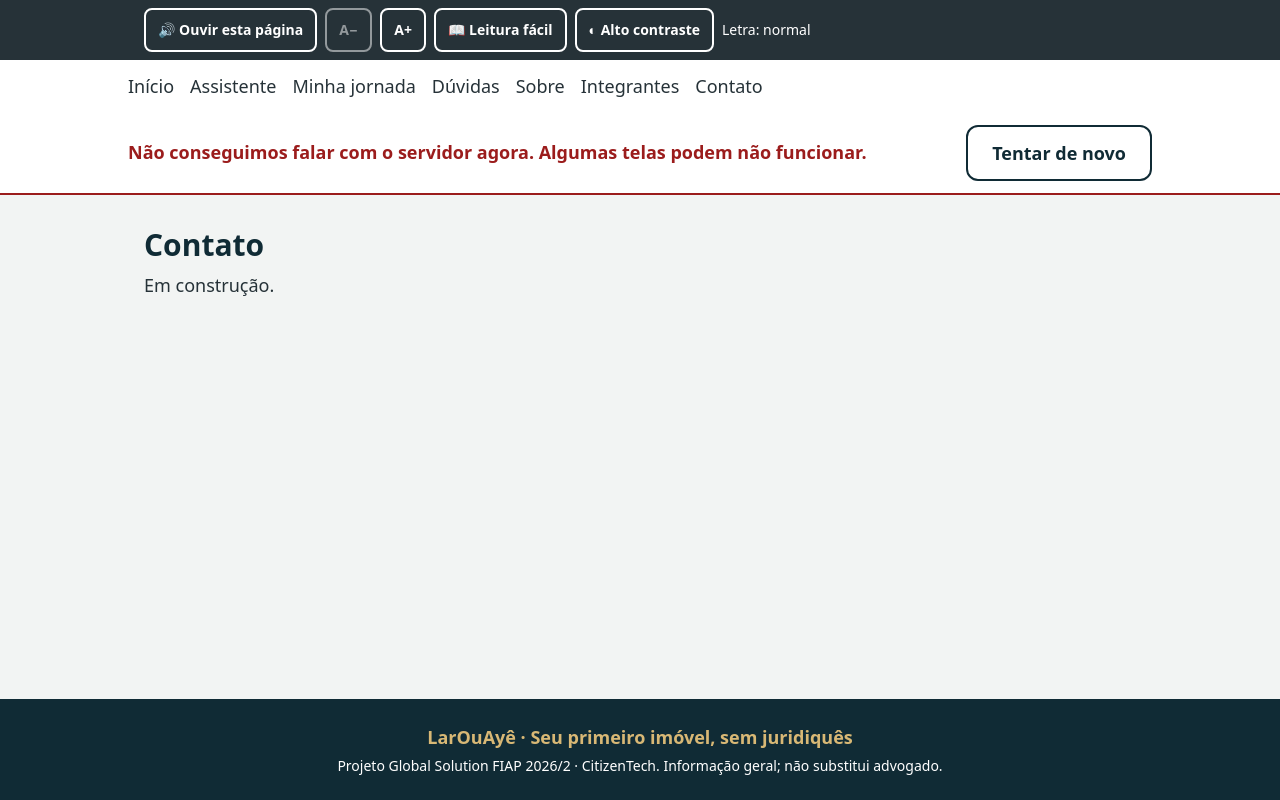
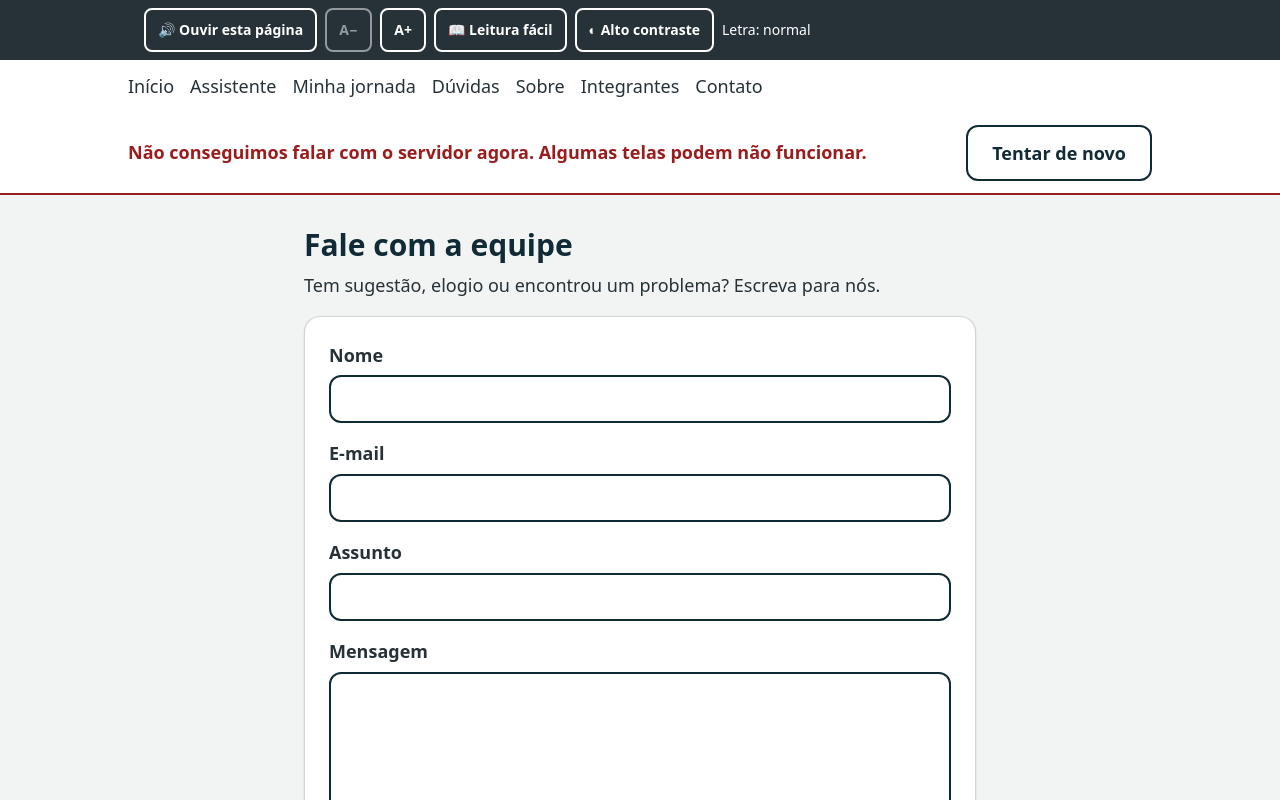
Before and after one commit to Jonatanfeitosa/larouaye-front-java, a React (Vite) app: page /contato in a window 1280 px wide. Shown: the top 800 px of the page. Built offline with nearby package versions, Linux system fonts and the light colour scheme; no server answers.

Commit message:
feat(pages): cria página de Contato com validação e mensagens claras

```diff
--- a/src/pages/Contato.tsx
+++ b/src/pages/Contato.tsx
@@ -1,12 +1,69 @@
+import { useState } from 'react'
+import { useForm } from 'react-hook-form'
+import { zodResolver } from '@hookform/resolvers/zod'
+import { Button } from '../components/Button'
+import { CampoAreaTexto } from '../components/CampoAreaTexto'
+import { CampoTexto } from '../components/CampoTexto'
+import { Card } from '../components/Card'
+import { ResumoErros } from '../components/ResumoErros'
+import { contatoSchema, type ContatoDados } from '../schemas/contatoSchema'
 import { useTituloPagina } from '../hooks/useTituloPagina'
 
-// Página provisória do núcleo. Quem é dono desta página SUBSTITUI este arquivo pela versão real.
+const EMAIL = (import.meta.env.VITE_EMAIL_CONTATO as string | undefined) ?? ''
+
+// Honesto: não finge envio. Se houver e-mail configurado, abre o app de e-mail da pessoa com a mensagem pronta.
 export function Contato() {
   useTituloPagina('Contato')
+  const [tentativas, setTentativas] = useState(0)
+  const [pronto, setPronto] = useState(false)
+  const {
+    register,
+    handleSubmit,
+    reset,
+    formState: { errors, isSubmitting },
+  } = useForm<ContatoDados>({
+    resolver: zodResolver(contatoSchema),
+    defaultValues: { nome: '', email: '', assunto: '', mensagem: '' },
+    shouldFocusError: false,
+  })
+  const itens = Object.entries(errors).map(([campo, e]) => ({ campo, mensagem: e?.message ?? '' }))
+
+  function enviar(d: ContatoDados) {
+    if (EMAIL) {
+      const corpo = encodeURIComponent(`${d.mensagem}\n\n${d.nome} <${d.email}>`)
+      window.location.assign(`mailto:${EMAIL}?subject=${encodeURIComponent(d.assunto)}&body=${corpo}`)
+    }
+    setPronto(true)
+    reset()
+  }
+
   return (
-    <section aria-labelledby="titulo-pagina">
-      <h1 id="titulo-pagina" className="text-3xl font-bold">Contato</h1>
-      <p className="mt-2">Em construção.</p>
+    <section aria-labelledby="titulo-contato" className="mx-auto max-w-2xl">
+      <h1 id="titulo-contato" className="text-3xl font-bold">
+        Fale com a equipe
+      </h1>
+      <p className="mt-2">Tem sugestão, elogio ou encontrou um problema? Escreva para nós.</p>
+
+      {pronto && (
+        <p role="status" className="mt-4 rounded-xl border-2 border-ok bg-white p-4 font-semibold text-ok">
+          {EMAIL
+            ? 'Abrimos o seu aplicativo de e-mail com a mensagem pronta. É só enviar por lá.'
+            : 'Mensagem validada. Nesta versão de demonstração ela não é enviada a ninguém.'}
+        </p>
+      )}
+
+      <Card className="mt-4">
+        <form noValidate className="space-y-4" onSubmit={handleSubmit(enviar, () => { setPronto(false); setTentativas((n) => n + 1) })}>
+          {itens.length > 0 && <ResumoErros key={tentativas} itens={itens} />}
+          <CampoTexto id="nome" rotulo="Nome" autoComplete="name" erro={errors.nome?.message} {...register('nome')} />
+          <CampoTexto id="email" rotulo="E-mail" type="email" autoComplete="email" erro={errors.email?.message} {...register('email')} />
+          <CampoTexto id="assunto" rotulo="Assunto" erro={errors.assunto?.message} {...register('assunto')} />
+          <CampoAreaTexto id="mensagem" rotulo="Mensagem" rows={5} erro={errors.mensagem?.message} {...register('mensagem')} />
+          <Button type="submit" carregando={isSubmitting}>
+            Enviar mensagem
+          </Button>
+        </form>
+      </Card>
     </section>
   )
 }
```
